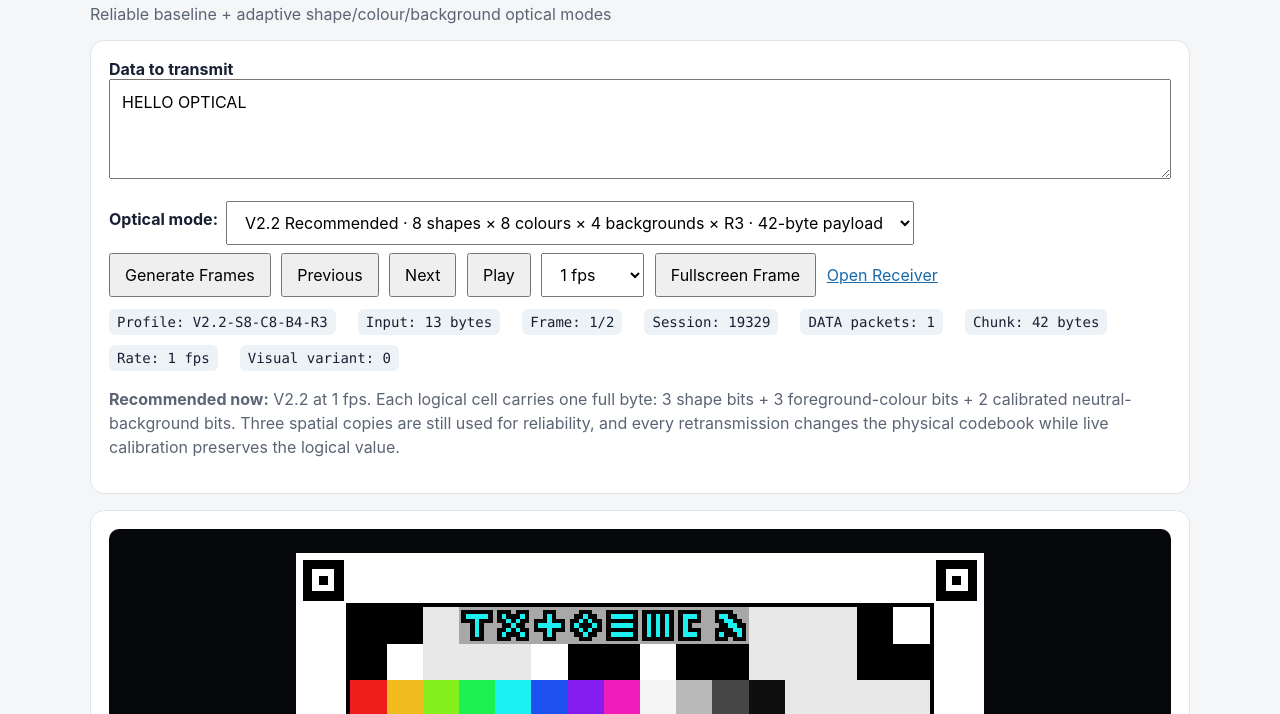
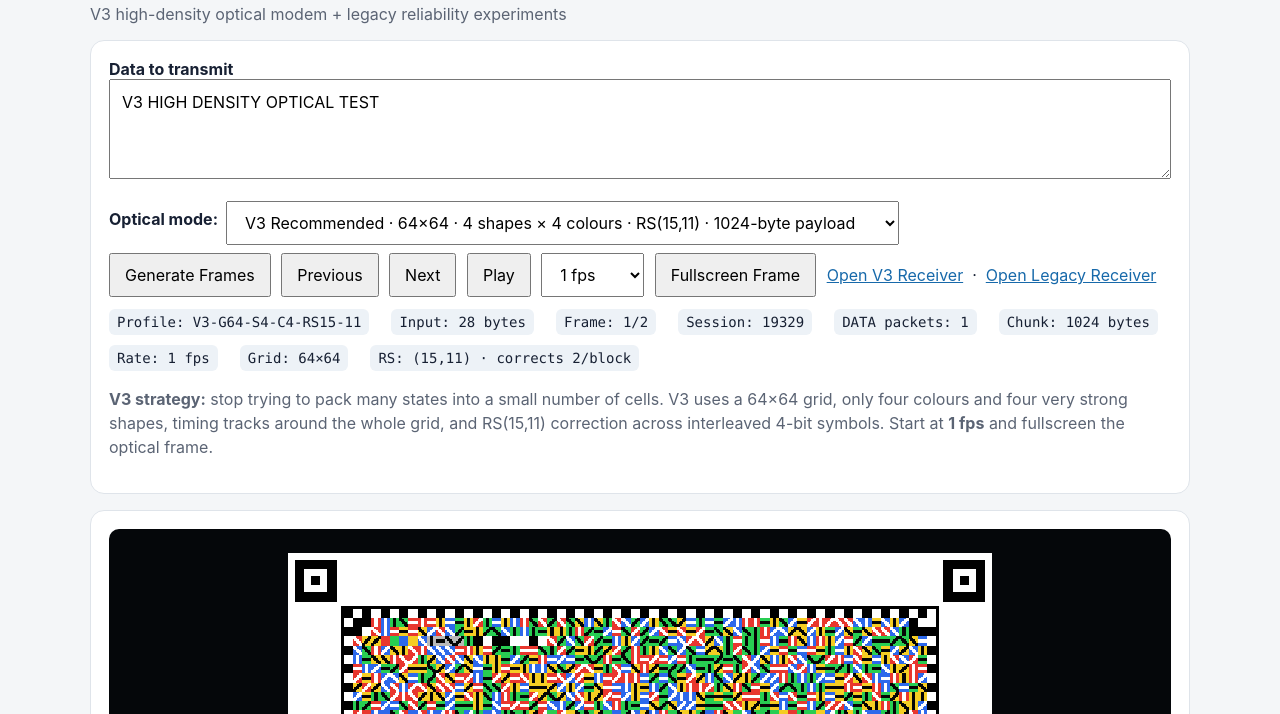
Before and after one commit to Sunny-Gumber/optical-screen-camera-link, a website with bundled scripts: page apps/sender-web/index.html in a window 1280 px wide. Shown: the part 86-800 px from the top of the page. Built offline with nearby package versions, Linux system fonts and the light colour scheme.

Commit message:
Make V3 high-density mode the recommended sender profile

```diff
--- a/apps/sender-web/index.html
+++ b/apps/sender-web/index.html
@@ -15,9 +15,9 @@
     textarea { width: 100%; min-height: 100px; padding: 12px; font: inherit; }
     button, select { padding: 10px 14px; margin: 8px 6px 0 0; cursor: pointer; font: inherit; }
     #frameHost { display: grid; place-items: center; overflow: auto; background: #05070a; min-height: 390px; padding: 24px; border-radius: 10px; }
-    #frameHost svg { width: min(86vw, 700px); height: auto; max-height: 86vh; }
-    #frameHost:fullscreen { width: 100vw; height: 100vh; padding: 20px; background: #000; }
-    #frameHost:fullscreen svg { width: min(92vw, 92vh); max-width: none; max-height: 92vh; }
+    #frameHost svg { width: min(90vw, 900px); height: auto; max-height: 88vh; }
+    #frameHost:fullscreen { width: 100vw; height: 100vh; padding: 12px; background: #000; }
+    #frameHost:fullscreen svg { width: min(96vw, 96vh); max-width: none; max-height: 96vh; }
     .stats { display: flex; flex-wrap: wrap; gap: 10px 22px; font-family: ui-monospace, SFMono-Regular, Consolas, monospace; font-size: 14px; margin-top: 12px; }
     .tag { padding: 5px 8px; border-radius: 6px; background: #edf2f7; }
     .hint { color: #5b6474; line-height: 1.5; }
@@ -28,18 +28,19 @@
 <body>
 <main>
   <h1>Optical Sender</h1>
-  <p class="sub">Reliable baseline + adaptive shape/colour/background optical modes</p>
+  <p class="sub">V3 high-density optical modem + legacy reliability experiments</p>
 
   <section class="panel">
     <label for="message"><strong>Data to transmit</strong></label>
-    <textarea id="message">HELLO OPTICAL</textarea>
+    <textarea id="message">V3 HIGH DENSITY OPTICAL TEST</textarea>
 
     <div class="mode-row">
       <label for="profile"><strong>Optical mode:</strong></label>
       <select id="profile">
+        <option value="v3" selected>V3 Recommended · 64×64 · 4 shapes × 4 colours · RS(15,11) · 1024-byte payload</option>
         <option value="v1">V1 Reliable · C16 × R3 · 13-byte payload</option>
         <option value="v21">V2.1 Robust · 8 shapes × 16 colours × R3 · 34-byte payload</option>
-        <option value="v22" selected>V2.2 Recommended · 8 shapes × 8 colours × 4 backgrounds × R3 · 42-byte payload</option>
+        <option value="v22">V2.2 Experimental · 8 shapes × 8 colours × 4 backgrounds × R3 · 42-byte payload</option>
         <option value="v2">V2 Fast Test · 8 shapes × 32 colours × R3 · 37-byte payload</option>
       </select>
     </div>
@@ -55,10 +56,12 @@
         <option value="500">2 fps</option>
       </select>
       <button id="fullscreen">Fullscreen Frame</button>
-      <a href="../receiver-web/">Open Receiver</a>
+      <a href="../receiver-v3/">Open V3 Receiver</a>
+      &nbsp;·&nbsp;
+      <a href="../receiver-web/">Open Legacy Receiver</a>
     </div>
     <div id="stats" class="stats" aria-live="polite"></div>
-    <p class="hint"><strong>Recommended now:</strong> V2.2 at 1 fps. Each logical cell carries one full byte: 3 shape bits + 3 foreground-colour bits + 2 calibrated neutral-background bits. Three spatial copies are still used for reliability, and every retransmission changes the physical codebook while live calibration preserves the logical value.</p>
+    <p class="hint"><strong>V3 strategy:</strong> stop trying to pack many states into a small number of cells. V3 uses a 64×64 grid, only four colours and four very strong shapes, timing tracks around the whole grid, and RS(15,11) correction across interleaved 4-bit symbols. Start at <strong>1 fps</strong> and fullscreen the optical frame.</p>
   </section>
 
   <section class="panel">
```
